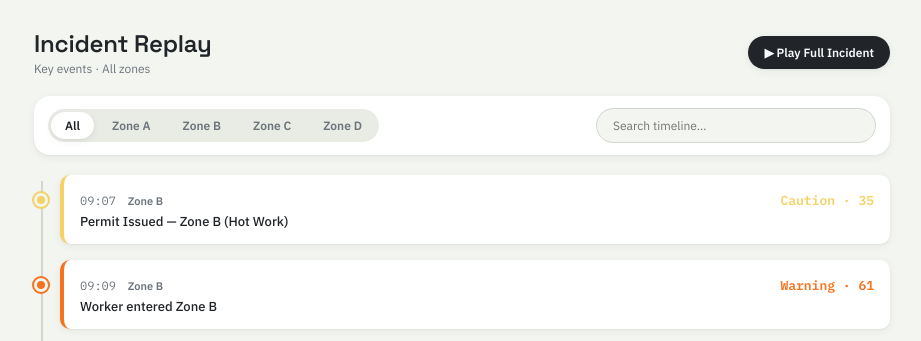
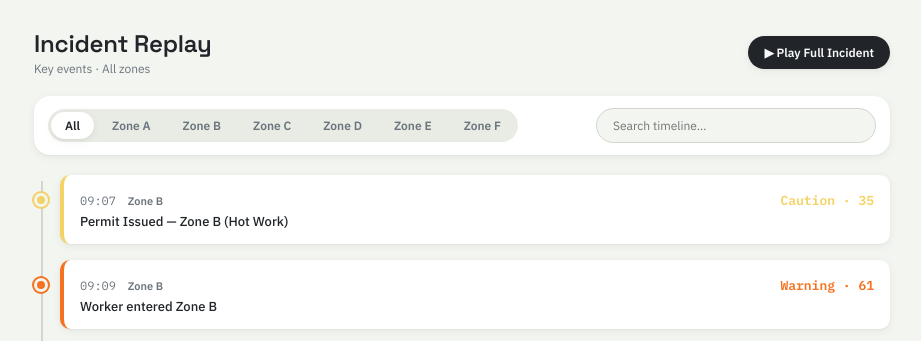
Before and after one commit to Akshat-240/SENTINEL, a Flask app: template frontend/templates/replay.html in a window 1280 px wide. Shown: the part 60-401 px from the top of the page, without its empty margins (178-1099 px from the left). Run offline with Flask 3, Linux system fonts and the light colour scheme; the template is opened without the code that fills it, so the values that code supplies are empty; parts of the project's set-up code (start-up, migrations or seed data) failed here and were passed over.

Commit message:
added zone in replay page

```diff
--- a/frontend/templates/replay.html
+++ b/frontend/templates/replay.html
@@ -59,6 +59,8 @@
         <button class="replay-zone-tab" data-zone="B">Zone B</button>
         <button class="replay-zone-tab" data-zone="C">Zone C</button>
         <button class="replay-zone-tab" data-zone="D">Zone D</button>
+        <button class="replay-zone-tab" data-zone="E">Zone E</button>
+        <button class="replay-zone-tab" data-zone="F">Zone F</button>
       </div>
       <input class="replay-search" id="replaySearch" type="text" placeholder="Search timeline…" />
     </div>
```
